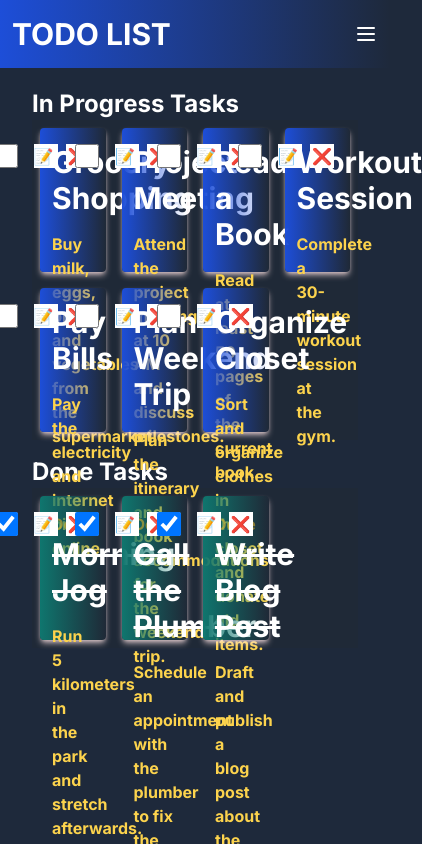
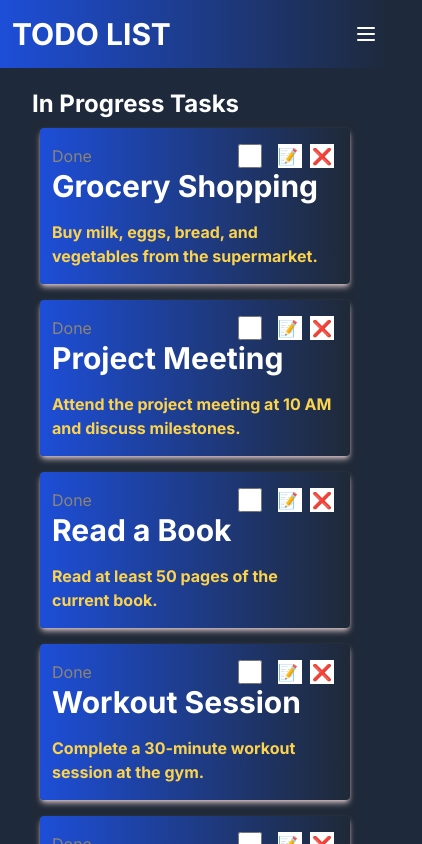
Before and after one commit to momotan039/ToDoList-Nextjs, a Next.js app: page /todos in a window 390 px wide. Shown: the top 844 px of the page, 422 px wide, since content can reach past the window. Built offline with nearby package versions, Linux system fonts and the light colour scheme.

Commit message:
restyle Todo Component and fix responsivity

```diff
--- a/components/Todo.tsx
+++ b/components/Todo.tsx
@@ -24,10 +24,10 @@ function Todo({ task }: ToDoProps) {
     app.setAppState((s:appContextType)=>({...s,todos:app.todos.filter(f=>f.id!=task.id)}))
   }
   return (
-    <div className="transition duration-300  p-2 w-1/4 relative">
-      <Card bg={`shadow-md shadow-red-100/70 bg-gradient-to-r ${task.done ? 'from-teal-700 ' : 'from-blue-700'}`} padding='py-4 px-3' height='h-36'>
+    <div className="transition duration-300  p-2 w-full  md:w-2/4 xl:w-1/4 relative ">
+      <Card bg={`shadow-md shadow-red-100/70 bg-gradient-to-r ${task.done ? 'from-teal-700 ' : 'from-blue-700'}`} padding='py-4 px-3'>
         <input title='check'  checked={task.done} onChange={changeStatus} type="checkbox" className='absolute top-6 right-24 w-6 h-6 cursor-pointer peer/check' />
-        <label  className="peer-checked/check:text-amber-400/50 peer-checked/check:font-bold peer-checked/check:block hidden">Done</label>
+        <label  className="peer-checked/check:text-amber-400 peer-checked/check:font-bold peer-checked/check:block text-amber-400/50">Done</label>
         <button title='Remove' onClick={deltedTask} className='absolute top-6 right-6 w-6 h-6 bg-white'>❌</button>
         <Link title='Edit' className='absolute top-6 right-14 w-6 h-6 bg-white' href={'/edit-todo/'+task.id}>📝</Link>
         <h1 className={`text-white   font-bold ${task.done ? 'line-through' : ''}  text-3xl `}>{task.title}</h1>
```
